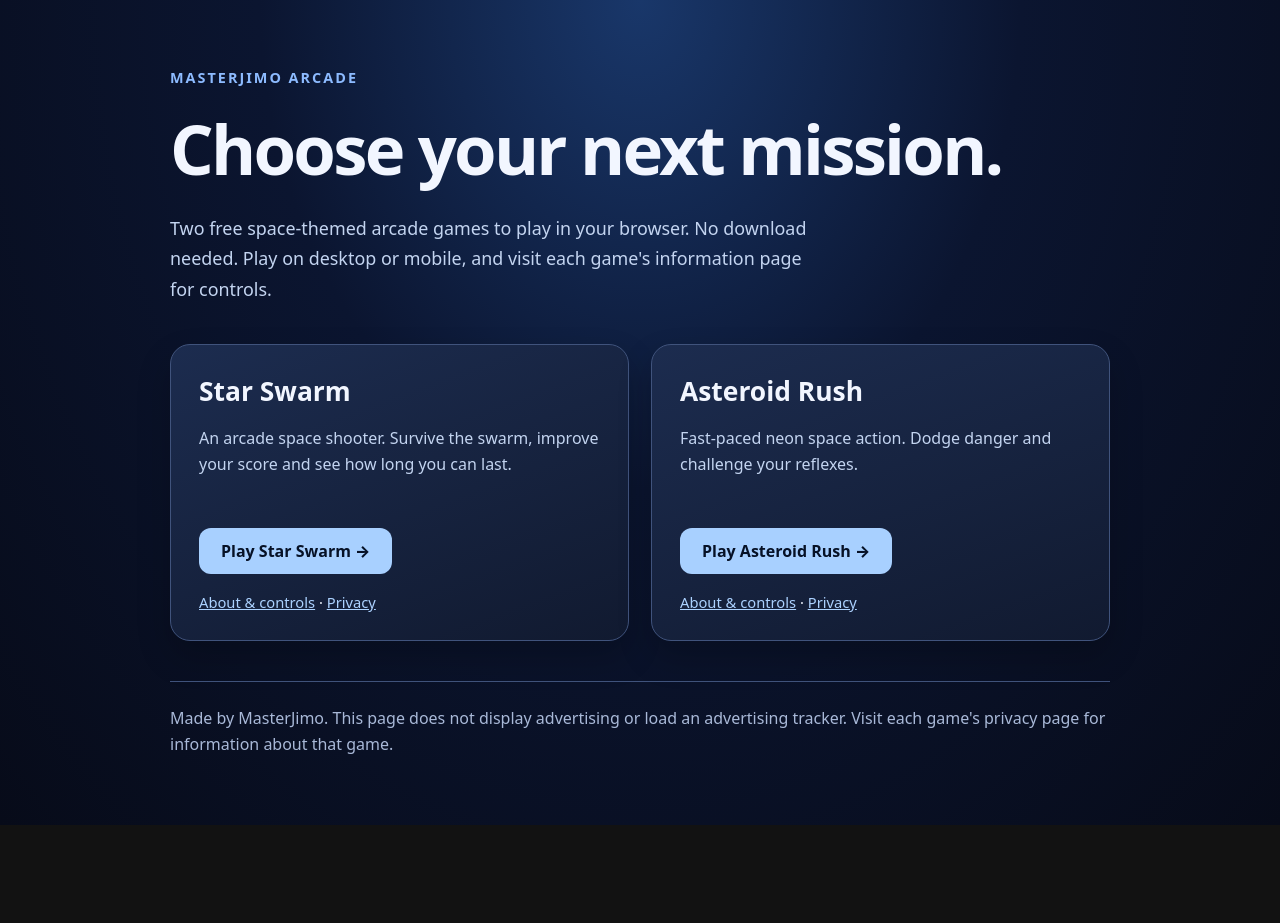
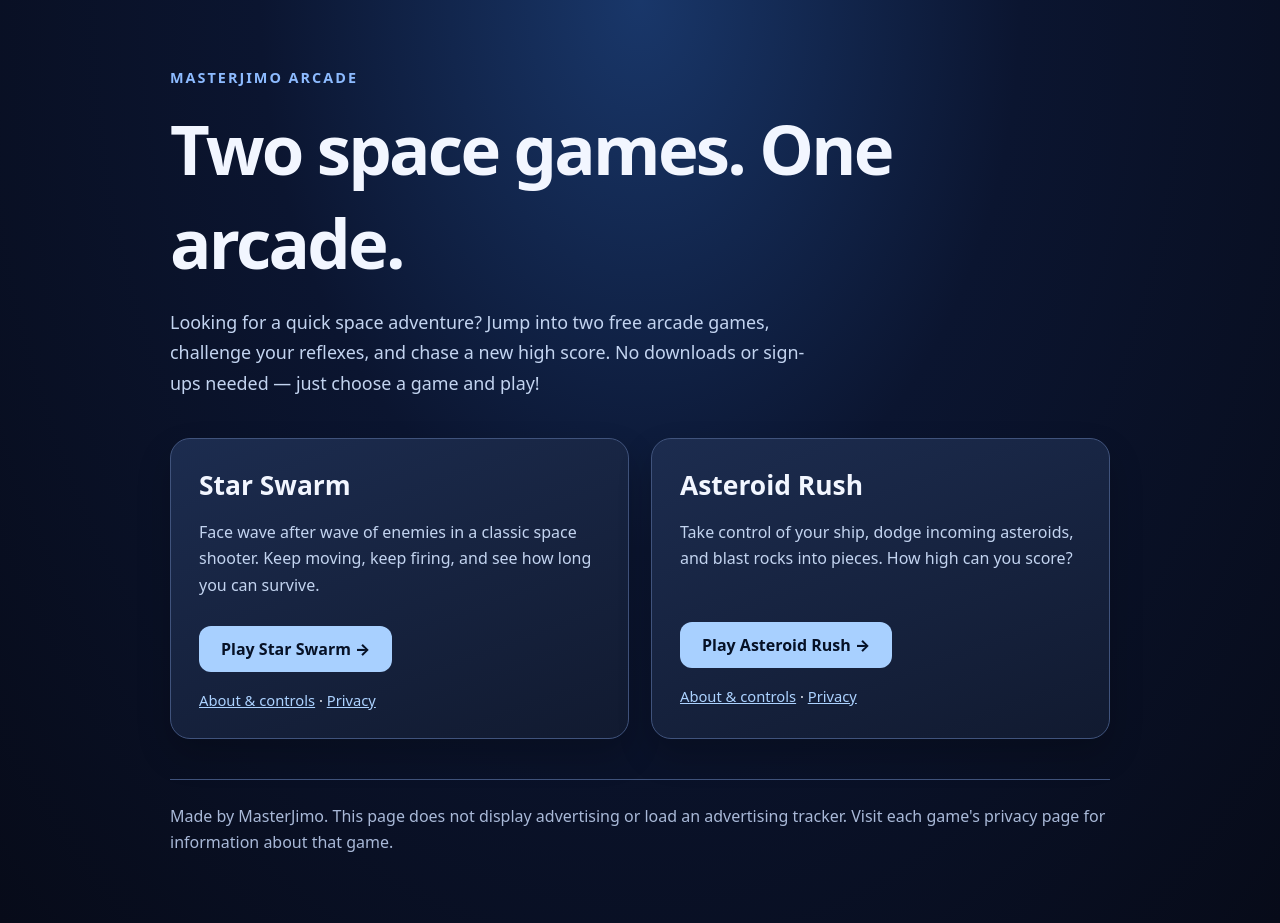
Before and after one commit to MasterJimo/Simple-galaga, a plain HTML site: page arcade/index.html in a window 1280 px wide. Before the commit the page ends 825 px from the top, so only its background shows below. Drawn offline with Linux system fonts and the light colour scheme.

Commit message:
Refresh MasterJimo Arcade homepage copy

```diff
--- a/arcade/index.html
+++ b/arcade/index.html
@@ -30,19 +30,19 @@
   <main>
     <header>
       <div class="eyebrow">MasterJimo Arcade</div>
-      <h1>Choose your next mission.</h1>
-      <p class="intro">Two free space-themed arcade games to play in your browser. No download needed. Play on desktop or mobile, and visit each game's information page for controls.</p>
+      <h1>Two space games. One arcade.</h1>
+      <p class="intro">Looking for a quick space adventure? Jump into two free arcade games, challenge your reflexes, and chase a new high score. No downloads or sign-ups needed — just choose a game and play!</p>
     </header>
     <section class="grid" aria-label="Available games">
       <article>
         <h2>Star Swarm</h2>
-        <p>An arcade space shooter. Survive the swarm, improve your score and see how long you can last.</p>
+        <p>Face wave after wave of enemies in a classic space shooter. Keep moving, keep firing, and see how long you can survive.</p>
         <a class="play" href="../">Play Star Swarm →</a>
         <div class="meta"><a href="../about.html">About &amp; controls</a> · <a href="../privacy.html">Privacy</a></div>
       </article>
       <article>
         <h2>Asteroid Rush</h2>
-        <p>Fast-paced neon space action. Dodge danger and challenge your reflexes.</p>
+        <p>Take control of your ship, dodge incoming asteroids, and blast rocks into pieces. How high can you score?</p>
         <a class="play" href="/Asteroid-Rush/">Play Asteroid Rush →</a>
         <div class="meta"><a href="/Asteroid-Rush/about.html">About &amp; controls</a> · <a href="/Asteroid-Rush/privacy.html">Privacy</a></div>
       </article>
```
